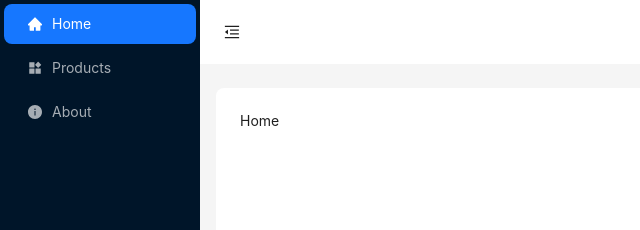
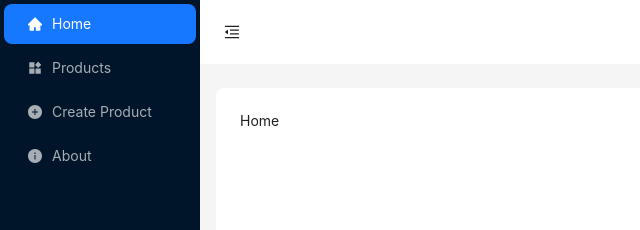
Before and after one commit to vladtymo/Shop-ReactTS-PD211, a React (Vite) app: page / in a window 1280 px wide. Shown: the top 230 px of the page, without its empty margins (0-640 px from the left). Built offline with nearby package versions, Linux system fonts and the light colour scheme.

Commit message:
Improve menu selected item logic

```diff
--- a/src/components/Layout.tsx
+++ b/src/components/Layout.tsx
@@ -4,18 +4,21 @@ import {
     InfoCircleFilled,
     MenuFoldOutlined,
     MenuUnfoldOutlined,
+    PlusCircleFilled,
     ProductFilled,
     UploadOutlined,
     UserOutlined,
     VideoCameraOutlined,
 } from '@ant-design/icons';
 import { Button, Layout, Menu, theme } from 'antd';
-import { Link, Outlet } from 'react-router-dom';
+import { Link, Outlet, useLocation } from 'react-router-dom';
 
 const { Header, Sider, Content } = Layout;
 
 const AppLayout: React.FC = () => {
     const [collapsed, setCollapsed] = useState(false);
+    const { pathname } = useLocation();
+
     const {
         token: { colorBgContainer, borderRadiusLG },
     } = theme.useToken();
@@ -27,20 +30,25 @@ const AppLayout: React.FC = () => {
                 <Menu
                     theme="dark"
                     mode="inline"
-                    defaultSelectedKeys={['1']}
+                    defaultSelectedKeys={[pathname]}
                     items={[
                         {
-                            key: '1',
+                            key: '/',
                             icon: <HomeFilled />,
                             label: <Link to="/">Home</Link>,
                         },
                         {
-                            key: '2',
+                            key: '/products',
                             icon: <ProductFilled />,
                             label: <Link to="/products">Products</Link>,
                         },
                         {
-                            key: '3',
+                            key: '/create',
+                            icon: <PlusCircleFilled />,
+                            label: <Link to="/create">Create Product</Link>,
+                        },
+                        {
+                            key: '/about',
                             icon: <InfoCircleFilled />,
                             label: <Link to="/about">About</Link>,
                         },
```
